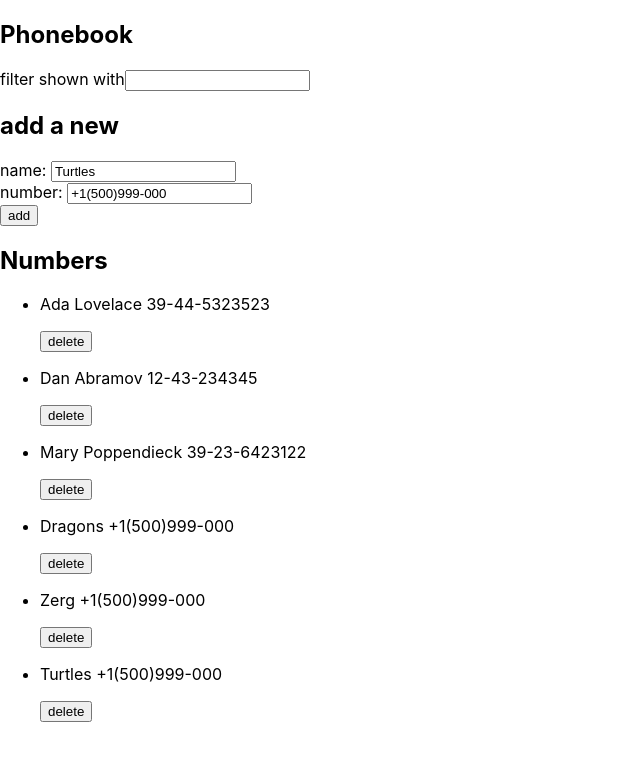
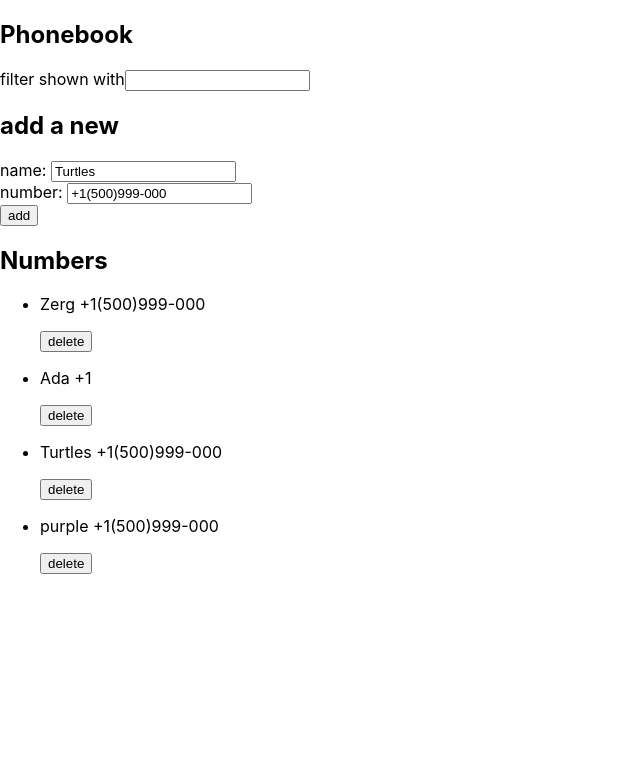
Before and after one commit to iulspop/fullstack-open, a React (Create React App) app in the folder part2/phonebook/: page / in a window 1280 px wide. Shown: the top 760 px of the page, without its empty margins (0-640 px from the left). Built offline with nearby package versions, Linux system fonts and the light colour scheme; data requests are answered from the project's data file.

Commit message:
Complete part 2, exercise 2.19-2.20

```diff
--- a/part2/phonebook/db.json
+++ b/part2/phonebook/db.json
@@ -1,34 +1,24 @@
 {
   "persons": [
-    {
-      "name": "Ada Lovelace",
-      "number": "39-44-5323523",
-      "id": 2
-    },
-    {
-      "name": "Dan Abramov",
-      "number": "12-43-234345",
-      "id": 3
-    },
-    {
-      "name": "Mary Poppendieck",
-      "number": "39-23-6423122",
-      "id": 4
-    },
-    {
-      "name": "Dragons",
-      "number": "+1(500)999-000",
-      "id": 6
-    },
     {
       "name": "Zerg",
       "number": "+1(500)999-000",
       "id": 7
     },
     {
+      "name": "Ada",
+      "number": "+1",
+      "id": 9
+    },
+    {
       "name": "Turtles",
       "number": "+1(500)999-000",
-      "id": 8
+      "id": 10
+    },
+    {
+      "name": "purple",
+      "number": "+1(500)999-000",
+      "id": 11
     }
   ]
 }
--- a/part2/phonebook/src/App.css
+++ b/part2/phonebook/src/App.css
@@ -1,38 +1,20 @@
-.App {
+.success {
+  height: 70px;
+  background-color: greenyellow;
+  border: 2px solid green;
   text-align: center;
+
+  display: flex;
+  justify-content: center;
+  align-items: center;
 }
 
-.App-logo {
-  height: 40vmin;
-  pointer-events: none;
+.error {
+  height: 70px;
+  background-color: lightcoral;
+  border: 2px solid red;
+
+  display: flex;
+  justify-content: center;
+  align-items: center;
 }
-
-@media (prefers-reduced-motion: no-preference) {
-  .App-logo {
-    animation: App-logo-spin infinite 20s linear;
-  }
-}
-
-.App-header {
-  background-color: #282c34;
-  min-height: 100vh;
-  display: flex;
-  flex-direction: column;
-  align-items: center;
-  justify-content: center;
-  font-size: calc(10px + 2vmin);
-  color: white;
-}
-
-.App-link {
-  color: #61dafb;
-}
-
-@keyframes App-logo-spin {
-  from {
-    transform: rotate(0deg);
-  }
-  to {
-    transform: rotate(360deg);
-  }
-}
--- a/part2/phonebook/src/App.js
+++ b/part2/phonebook/src/App.js
@@ -1,5 +1,7 @@
 import React, { useState, useEffect } from 'react'
 import axios from 'axios'
+
+import './App.css'
 
 const personsAPI = {
   getAll: () => axios.get('http://localhost:3001/persons'),
@@ -10,8 +12,12 @@ const personsAPI = {
 
 export default function App() {
   const [persons, setPersons] = useState([])
-  useEffect(() => personsAPI.getAll().then(res => setPersons(res.data)), [])
   const resetPersons = () => personsAPI.getAll().then(res => setPersons(res.data))
+  useEffect(() => resetPersons(), [])
+
+  const [flashMessage, setFlashMessage] = useState(null)
+  const flashError = createTrigger(setFlashMessage)('error')
+  const flashSuccess = createTrigger(setFlashMessage)('success')
 
   const [filter, setFilter] = useState('')
   const [newName, setNewName] = useState('Turtles')
@@ -28,22 +34,30 @@ export default function App() {
     const number = e.target.number.value
 
     const person = find(persons, name)
-    if (person && window.confirm(`${person.name} is already aded to phonebook, replce old number with a new one?`)) {
-      personsAPI.put(person, number).then(resetPersons)
+    if (person) {
+      if (window.confirm(`${person.name} is already aded to phonebook, replce old number with a new one?`)) {
+        personsAPI.put(person, number).then(resetPersons)
+        flashSuccess(`Updated ${person.name}'s phone number`)
+      }
     } else {
       personsAPI.post({ name, number }).then(resetPersons)
+      flashSuccess(`Added ${name} to phonebook`)
     }
   }
 
   const deletePerson = id => () => {
-    if (window.confirm(`Delete ${persons.find(person => person.id === id).name}`)) {
-      personsAPI.delete(id).then(resetPersons)
+    const person = persons.find(person => person.id === id)
+    if (window.confirm(`Delete ${person.name}`)) {
+      personsAPI.delete(id).then(resetPersons).catch(() => flashError('server error, try again'))
+      flashSuccess(`Deleted ${person.name} from phonebook`)
     }
   }
 
   return (
     <div>
       <h2>Phonebook</h2>
+      {flashMessage?.type === 'error' ? <div className="error">{flashMessage.text}</div> : ''}
+      {flashMessage?.type === 'success' ? <div className="success">{flashMessage.text}</div> : ''}
       <form>
         <label htmlFor="filter">filter shown with</label>
         <input name="filter" value={filter} onChange={handleFilterChange} />
@@ -83,3 +97,8 @@ const find = (persons, name) => {
   }
   return null
 }
+
+const createTrigger = setFlashMessage => type => text => {
+  setFlashMessage({ type, text })
+  setTimeout(() => setFlashMessage(null), 3000)
+}
```
